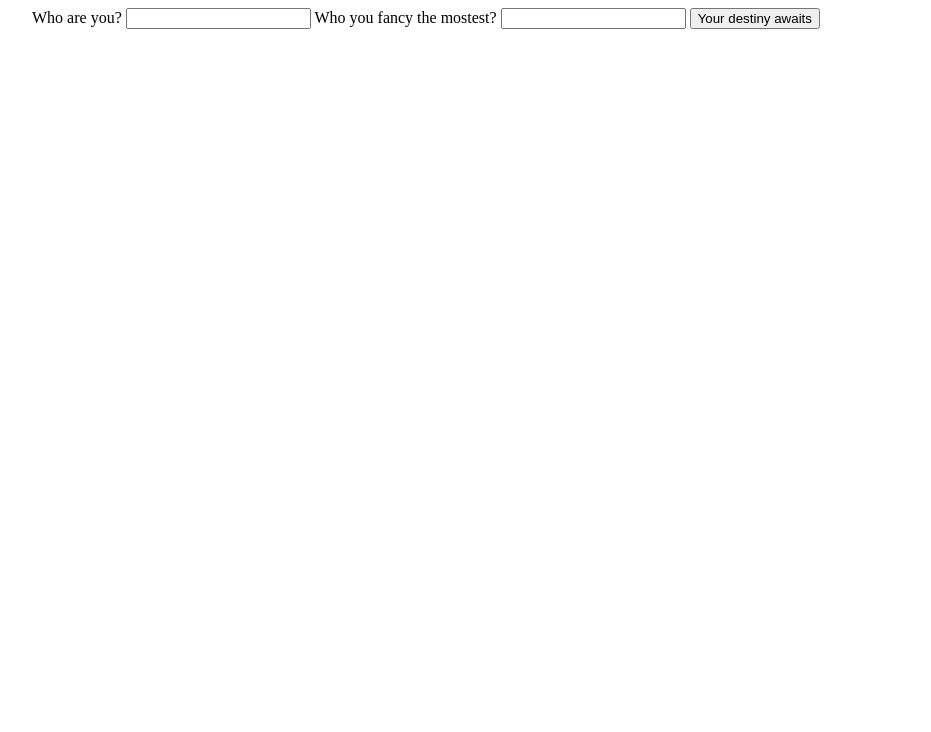
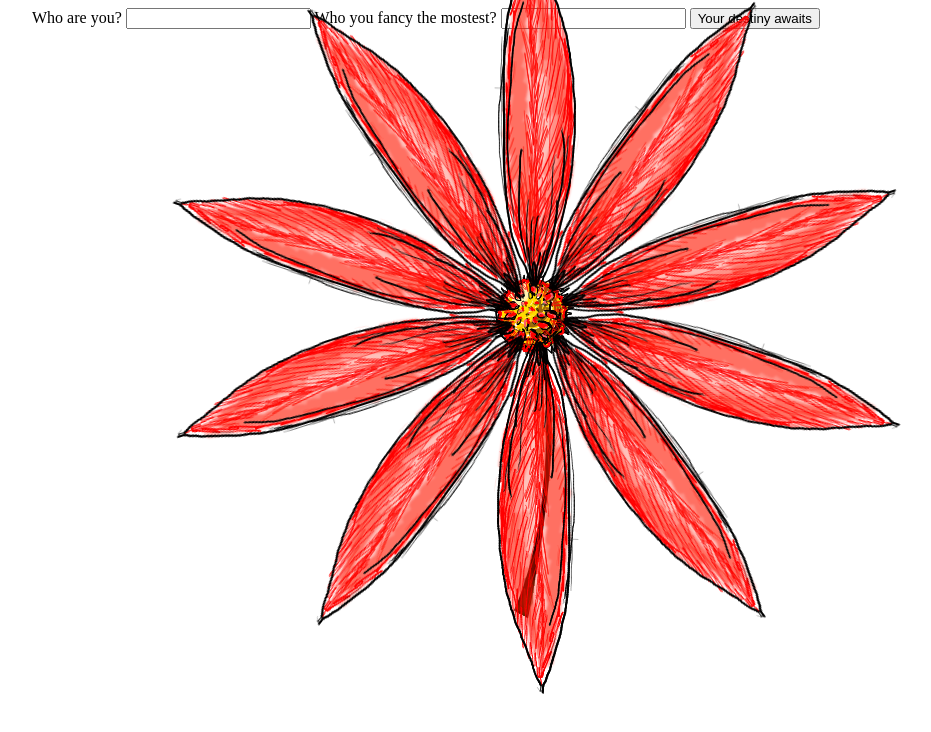
Before and after one commit to DarthKipsu/loves-me-not, a plain HTML site: page index.html in a window 1280 px wide. Both pictures are taken after a click on the button "Your destiny awaits". Shown: the whole page, without its empty margins (108-1039 px from the left). Drawn offline with Linux system fonts and the light colour scheme.

Commit message:
add petals around the flower

```diff
--- a/css/style.css
+++ b/css/style.css
@@ -1,22 +1,35 @@
 #flower {
 	display: none;
+	position: absolute;
+	left: 50%;
+	margin-left: -200px;
+	top: 70px;
+	width: 400px;
 }
 
 #stem {
 	position: absolute;
 	left: 50%;
 	margin-left: -22px;
-	top: 430px;
+	top: 230px;
 }
 
 #pistil {
 	position: absolute;
 	left: 50%;
 	margin-left: -47px;
-	top: 400px;
+	top: 200px;
 }
 
 #calling-you-in-names {
 	margin: auto;
 	width: 1000px;
 }
+
+.petals {
+	position: absolute;
+	left: 50%;
+	top: 242px;
+	margin: 20px 0 0 -40px;
+	transform-origin: 50% -5%;
+}
--- a/script/calling-you-names.js
+++ b/script/calling-you-names.js
@@ -19,7 +19,7 @@ function calculate_meaning_of_life(text) {
 }
 
 function shower_me_with_flowers() {
-  var amount = 8 + automatically_generate_personalized_destiny();
+  var amount = 10 + automatically_generate_personalized_destiny();
 
   createPetals(amount);
 }
--- a/script/script.js
+++ b/script/script.js
@@ -9,4 +9,5 @@ function createPetals(amount) {
 		image.style.transform = 'rotate(' + ( angle * ( i + 1 )) + 'rad)'
 		flower.appendChild(image);
 	};
+	flower.style.display = 'block';
 };
```
